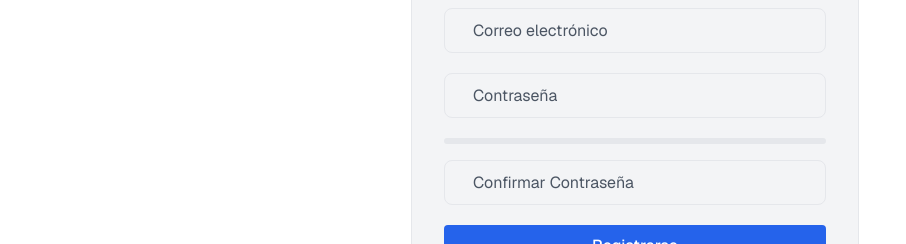
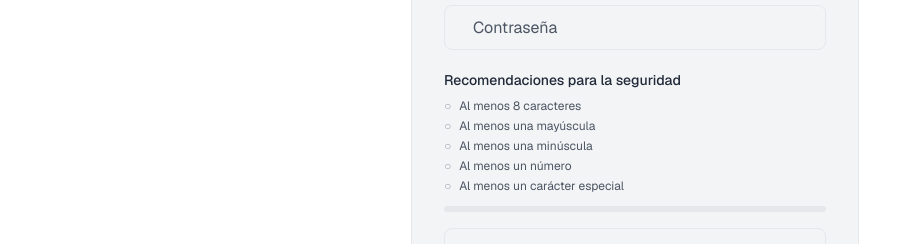
Before and after one commit to CerealKillerjs/NexusTrackerV2, a Next.js app: page /auth/signup in a window 1280 px wide. Shown: the part 301-545 px from the top of the page, without its empty margins (0-906 px from the left). Built offline with nearby package versions, Linux system fonts and the light colour scheme; no server answers; the database is empty.

Commit message:
Feat: Added password security recommendations to SingUp View

```diff
--- a/app/components/auth/PasswordStrengthBar.tsx
+++ b/app/components/auth/PasswordStrengthBar.tsx
@@ -1,17 +1,17 @@
 /**
  * Password Strength Bar component
- * Displays the strength of a password with visual feedback
+ * Displays the strength of a password with visual feedback and security recommendations
  */
 
 import React from 'react';
-import { useTranslation } from 'react-i18next';
+import { useI18n } from '@/app/hooks/useI18n';
 
 interface PasswordStrengthBarProps {
   password: string;
 }
 
 const PasswordStrengthBar: React.FC<PasswordStrengthBarProps> = ({ password }) => {
-  const { t } = useTranslation();
+  const { t } = useI18n();
 
   const calculateStrength = (): { strength: number; message: string } => {
     let strength = 0;
@@ -40,18 +40,66 @@ const PasswordStrengthBar: React.FC<PasswordStrengthBarProps> = ({ password }) =
     return 'bg-primary';                                        // Strong - uses the existing primary color
   };
 
+  // Check individual requirements
+  const requirements = [
+    {
+      met: password.length >= 8,
+      text: t('auth.register.passwordRequirements.minLength', 'Al menos 8 caracteres')
+    },
+    {
+      met: /[A-Z]/.test(password),
+      text: t('auth.register.passwordRequirements.uppercase', 'Al menos una mayúscula')
+    },
+    {
+      met: /[a-z]/.test(password),
+      text: t('auth.register.passwordRequirements.lowercase', 'Al menos una minúscula')
+    },
+    {
+      met: /[0-9]/.test(password),
+      text: t('auth.register.passwordRequirements.number', 'Al menos un número')
+    },
+    {
+      met: /[!@#$%^&*(),.?":{}|<>]/.test(password),
+      text: t('auth.register.passwordRequirements.special', 'Al menos un carácter especial')
+    }
+  ];
+
   return (
     <div className="mt-1 mb-4">
+      {/* Security Recommendations Header */}
+      <div className="mb-3">
+        <h4 className="text-sm font-medium text-text mb-2">
+          {t('auth.register.securityRecommendations', 'Recomendaciones para la seguridad')}
+        </h4>
+
+        {/* Requirements List */}
+        <div className="space-y-1">
+          {requirements.map((req, index) => (
+            <div key={index} className="flex items-center text-xs">
+              <span className={`mr-2 ${req.met ? 'text-green-500' : 'text-gray-400'}`}>
+                {req.met ? '✓' : '○'}
+              </span>
+              <span className={req.met ? 'text-text' : 'text-text-secondary'}>
+                {req.text}
+              </span>
+            </div>
+          ))}
+        </div>
+      </div>
+
+      {/* Strength Bar */}
       <div className="w-full h-1.5 bg-gray-200 dark:bg-gray-700 rounded-full overflow-hidden">
         <div
           className={`h-full rounded-full transition-all duration-300 ${getBarColor()}`}
           style={{ width: `${strength}%` }}
         />
       </div>
+
+      {/* Strength Info */}
       {password && (
         <div className="flex justify-between mt-1">
-          <span className="text-xs text-gray-500 dark:text-gray-400">{message}</span>
-          <span className="text-xs text-gray-500 dark:text-gray-400">{strength}%</span>
+          <span className="text-xs text-text-secondary">{message}</span>
+          <span className="text-xs text-text-secondary">{strength}%</span>
         </div>
       )}
     </div>
--- a/app/locales/en.json
+++ b/app/locales/en.json
@@ -46,6 +46,14 @@
         "fair": "Fair",
         "good": "Good",
         "strong": "Strong"
+      },
+      "securityRecommendations": "Security Recommendations",
+      "passwordRequirements": {
+        "minLength": "At least 8 characters",
+        "uppercase": "At least one uppercase letter",
+        "lowercase": "At least one lowercase letter",
+        "number": "At least one number",
+        "special": "At least one special character"
       },
       "success": {
         "firstUser": "User registered successfully. You are the admin and your email is automatically verified.",
--- a/app/locales/es.json
+++ b/app/locales/es.json
@@ -46,6 +46,14 @@
         "fair": "Regular",
         "good": "Buena",
         "strong": "Fuerte"
+      },
+      "securityRecommendations": "Recomendaciones para la seguridad",
+      "passwordRequirements": {
+        "minLength": "Al menos 8 caracteres",
+        "uppercase": "Al menos una mayúscula",
+        "lowercase": "Al menos una minúscula",
+        "number": "Al menos un número",
+        "special": "Al menos un carácter especial"
       },
       "success": {
         "firstUser": "Usuario registrado exitosamente. Eres el administrador y tu correo ha sido verificado automáticamente.",
```
